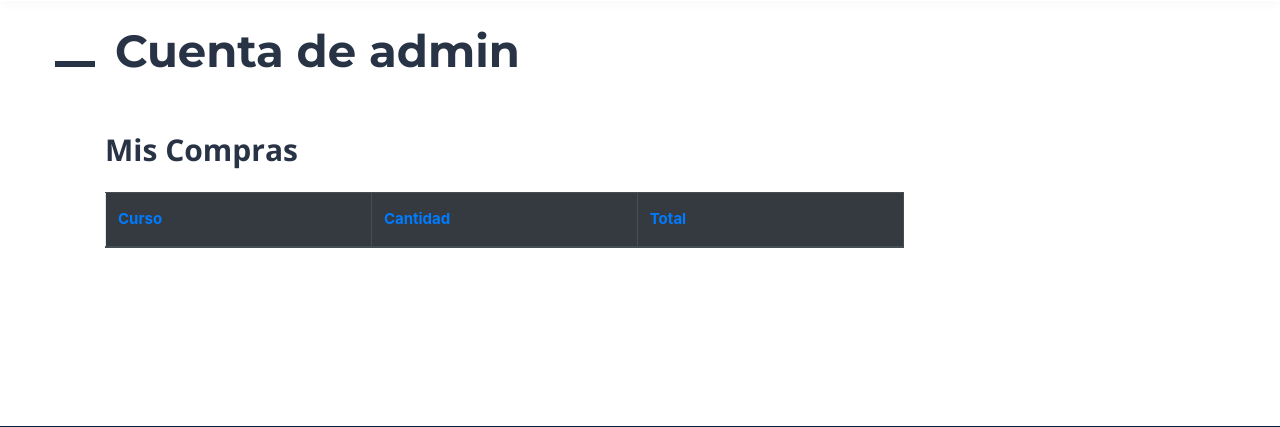
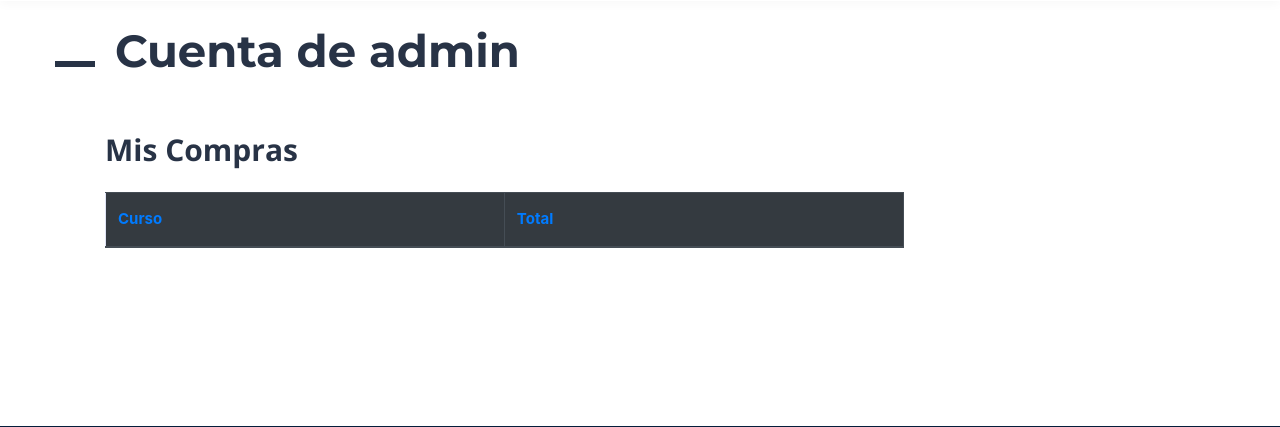
Before and after one commit to ChrisLCoop/back-proj-final, a Django app: page /mis_compras in a window 1280 px wide. Shown: the part 139-566 px from the top of the page. Run offline with Django 5.2, Linux system fonts and the light colour scheme; a user stored in the database is signed in; data comes from the database, SQL or seed files in the repository; both versions use the stored data as it was after the commit; lists and menus that the app fills with data are empty; some libraries are stand-ins or nearby versions; some web fonts are replaced.

Commit message:
lastupdate

```diff
--- a/alura/templates/includes/mis_compras/mis_cursos.html
+++ b/alura/templates/includes/mis_compras/mis_cursos.html
@@ -5,7 +5,7 @@
       <tr>
 
         <th class="text-primary" scope="col">Curso</th>
-        <th class="text-primary" scope="col">Cantidad</th>
+        <!-- <th class="text-primary" scope="col">Cantidad</th> -->
         <th class="text-primary" scope="col">Total</th>
       </tr>
     </thead>
@@ -13,7 +13,7 @@
       {% for curso in mis_cursos %}
       <tr>
         <td><a href="curso/{{curso.producto_id}}">{{curso}}</a></td>
-        <td class="text-primary">{{curso.cantidad}}</td>
+        <!-- <td class="text-primary">{{curso.cantidad}}</td> -->
         <td class="text-primary">{{curso.subtotal}}</td>
       </tr>
       {% endfor %}
```
Also changed, not shown: db.sqlite3.
